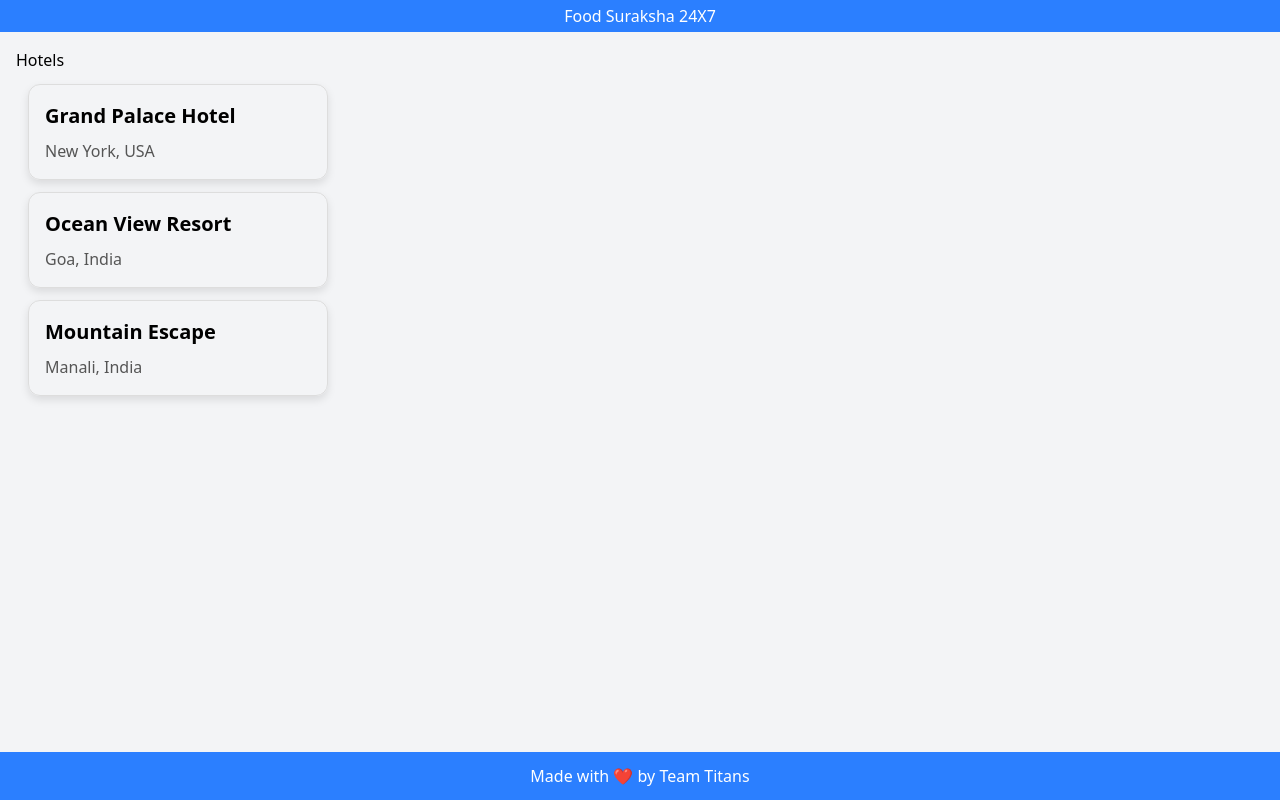
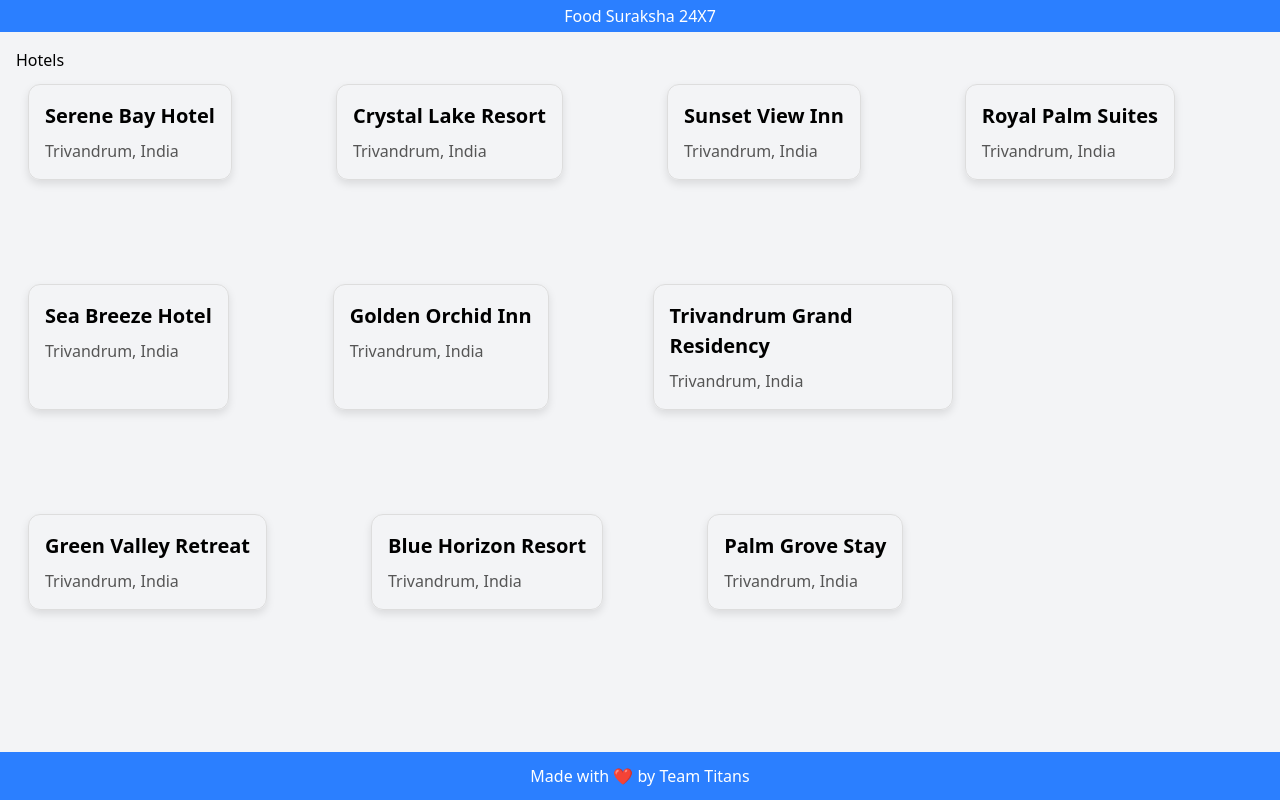
Before and after one commit to haryannvi-coder/food-suraksha-frontend, a React (Vite) app: page /dashboard in a window 1280 px wide. Built offline with nearby package versions, Linux system fonts and the light colour scheme.

Commit message:
dashboard update

```diff
--- a/src/pages/Dashboard.jsx
+++ b/src/pages/Dashboard.jsx
@@ -7,9 +7,17 @@ export function Dashboard () {
 
 
   const hotels = [
-    { name: 'Grand Palace Hotel', location: 'New York, USA' },
-    { name: 'Ocean View Resort', location: 'Goa, India' },
-    { name: 'Mountain Escape', location: 'Manali, India' },
+    { name: 'Serene Bay Hotel', location: 'Trivandrum, India' },
+    { name: 'Crystal Lake Resort', location: 'Trivandrum, India' },
+    { name: 'Sunset View Inn', location: 'Trivandrum, India' },
+    { name: 'Royal Palm Suites', location: 'Trivandrum, India' },
+    { name: 'Sea Breeze Hotel', location: 'Trivandrum, India' },
+    { name: 'Golden Orchid Inn', location: 'Trivandrum, India' },
+    { name: 'Trivandrum Grand Residency', location: 'Trivandrum, India' },
+    { name: 'Green Valley Retreat', location: 'Trivandrum, India' },
+    { name: 'Blue Horizon Resort', location: 'Trivandrum, India' },
+    { name: 'Palm Grove Stay', location: 'Trivandrum, India' },
+
   ];
 
   const handleNavigation = (index) => {
@@ -18,8 +26,8 @@ export function Dashboard () {
 
 
   return <>
-    <div>
-      <h1>Hotels</h1>
+    <h1>Hotels</h1>
+    <div className='flex flex-wrap gap-20' >
       {hotels.map((hotel, index) => (
         <HotelCard
           key={index}
--- a/src/pages/Hotel1.jsx
+++ b/src/pages/Hotel1.jsx
@@ -62,16 +62,38 @@ export function Hotel1() {
     0: [
         { url: `https://foodsuraksha247.s3.eu-north-1.amazonaws.com/pics+%26+videos/kitchen+1+water.jpg`, type: 'image' },
         { url: `https://foodsuraksha247.s3.eu-north-1.amazonaws.com/pics+%26+videos/kitchen1+video.mp4`, type: 'video' },
-        {url : `https://foodsuraksha247.s3.eu-north-1.amazonaws.com/pics+%26+videos/kitchen1dining.jpeg`, type : 'image'}
+        {url : `https://foodsuraksha247.s3.eu-north-1.amazonaws.com/pics+%26+videos/kitchen1dining.jpeg`, type : 'image'},
+        {url : `https://foodsuraksha247.s3.eu-north-1.amazonaws.com/Clean+Kitchen/utensils2.jpg`, type : 'image'},
+        {url: `https://foodsuraksha247.s3.eu-north-1.amazonaws.com/PEST/moth-control-west-london-archers-pest-control.jpeg`, type: 'image'}
+        ,
     ],
     1: [
-        { url: `https://foodsuraksha247.s3.eu-north-1.amazonaws.com/pics+%26+videos/kitchen2+hygine.jpg`, type: 'image' },
-        {url : `https://foodsuraksha247.s3.eu-north-1.amazonaws.com/pics+%26+videos/kitchen2+oil.jpg`, type : 'image'}
+        { url: `https://foodsuraksha247.s3.eu-north-1.amazonaws.com/Clean+Kitchen/no_gloves1.webm`, type: 'video' },
+        {url : `https://foodsuraksha247.s3.eu-north-1.amazonaws.com/PEST/ants-in-the-kitchen-NoBroker-blog.jpg`, type : 'image'},
+        { url: `https://foodsuraksha247.s3.eu-north-1.amazonaws.com/Clean+Kitchen/kitechenvd2.webm`, type: 'video' },
+        {url : `https://foodsuraksha247.s3.eu-north-1.amazonaws.com/PEST/oe1.jpg`, type : 'image'},
+        {url : `https://foodsuraksha247.s3.eu-north-1.amazonaws.com/PEST/pantrypests2-1200x630.jpg`, type : 'image'}
+
     ],
     2: [
-        { url: `https://foodsuraksha247.s3.eu-north-1.amazonaws.com/pics+%26+videos/kitchen3+hygine.jpg`, type: 'image' },
-        {url : `https://foodsuraksha247.s3.eu-north-1.amazonaws.com/pics+%26+videos/kitchen3oil.jpg`, type : 'image'}
+        { url: `https://foodsuraksha247.s3.eu-north-1.amazonaws.com/PEST/cockroach-eating-1024x683.jpg`, type: 'image' },
+        {url : `https://foodsuraksha247.s3.eu-north-1.amazonaws.com/PEST/commercial-kitchen-pests.jpg`, type : 'image'},
+        {url: `https://foodsuraksha247.s3.eu-north-1.amazonaws.com/PEST/dirty-fly-on-food-carrier-insect-RJCRDY.jpg`, type : 'image'},
+        {url : `https://foodsuraksha247.s3.eu-north-1.amazonaws.com/PEST/Pest-control-3.jpg`, type : 'image'}
     ],
+    3: [
+      { url: `https://foodsuraksha247.s3.eu-north-1.amazonaws.com/Clean+Kitchen/no_gloves1.webm`, type: 'video' },
+      {url : `https://foodsuraksha247.s3.eu-north-1.amazonaws.com/PEST/ants-in-the-kitchen-NoBroker-blog.jpg`, type : 'image'},
+      { url: `https://foodsuraksha247.s3.eu-north-1.amazonaws.com/Clean+Kitchen/kitechenvd2.webm`, type: 'video' },
+      {url : `https://foodsuraksha247.s3.eu-north-1.amazonaws.com/PEST/oe1.jpg`, type : 'image'},
+      {url : `https://foodsuraksha247.s3.eu-north-1.amazonaws.com/PEST/pantrypests2-1200x630.jpg`, type : 'image'}
+    ],
+    4: [
+      { url: `https://foodsuraksha247.s3.eu-north-1.amazonaws.com/PEST/cockroach-eating-1024x683.jpg`, type: 'image' },
+      {url : `https://foodsuraksha247.s3.eu-north-1.amazonaws.com/PEST/commercial-kitchen-pests.jpg`, type : 'image'},
+      {url: `https://foodsuraksha247.s3.eu-north-1.amazonaws.com/PEST/dirty-fly-on-food-carrier-insect-RJCRDY.jpg`, type : 'image'},
+      {url : `https://foodsuraksha247.s3.eu-north-1.amazonaws.com/PEST/Pest-control-3.jpg`, type : 'image'}
+    ]
   };
 
   // Get the media for the current hotel, or use an empty array if not found
```
